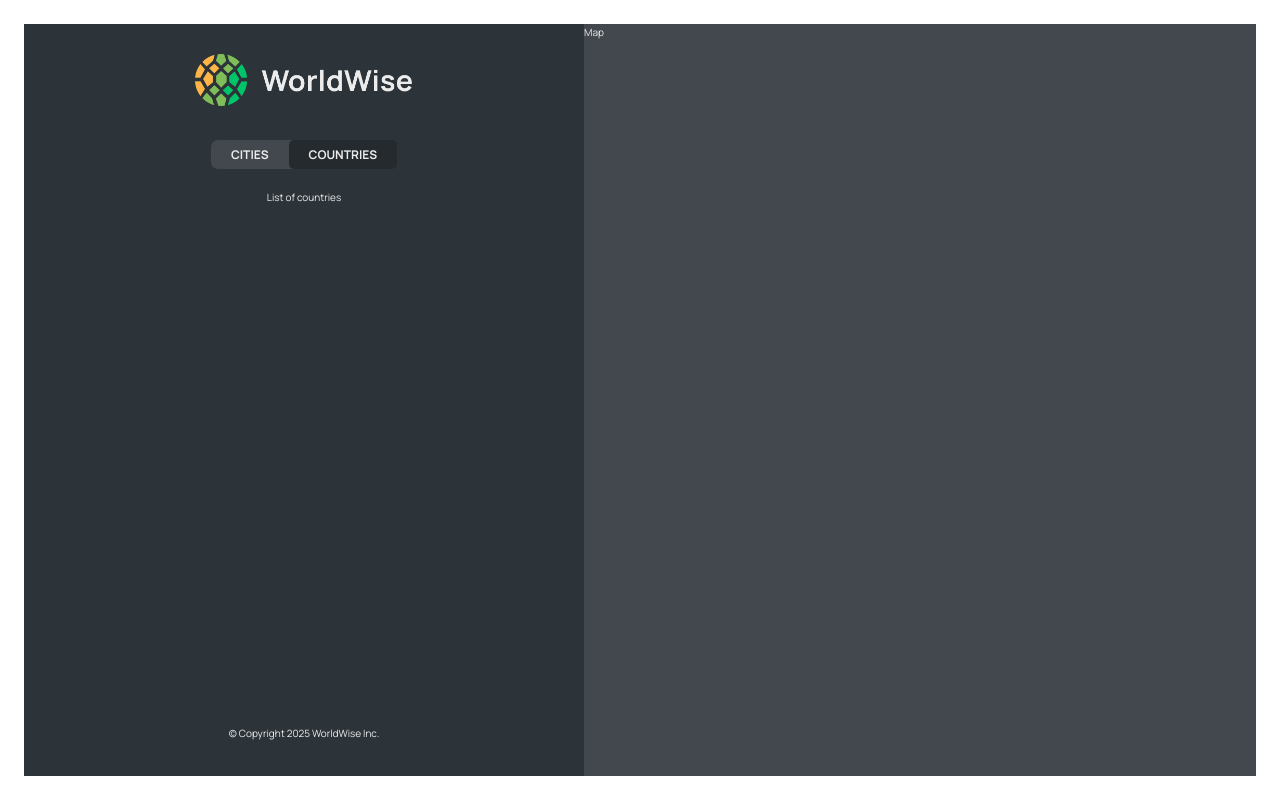
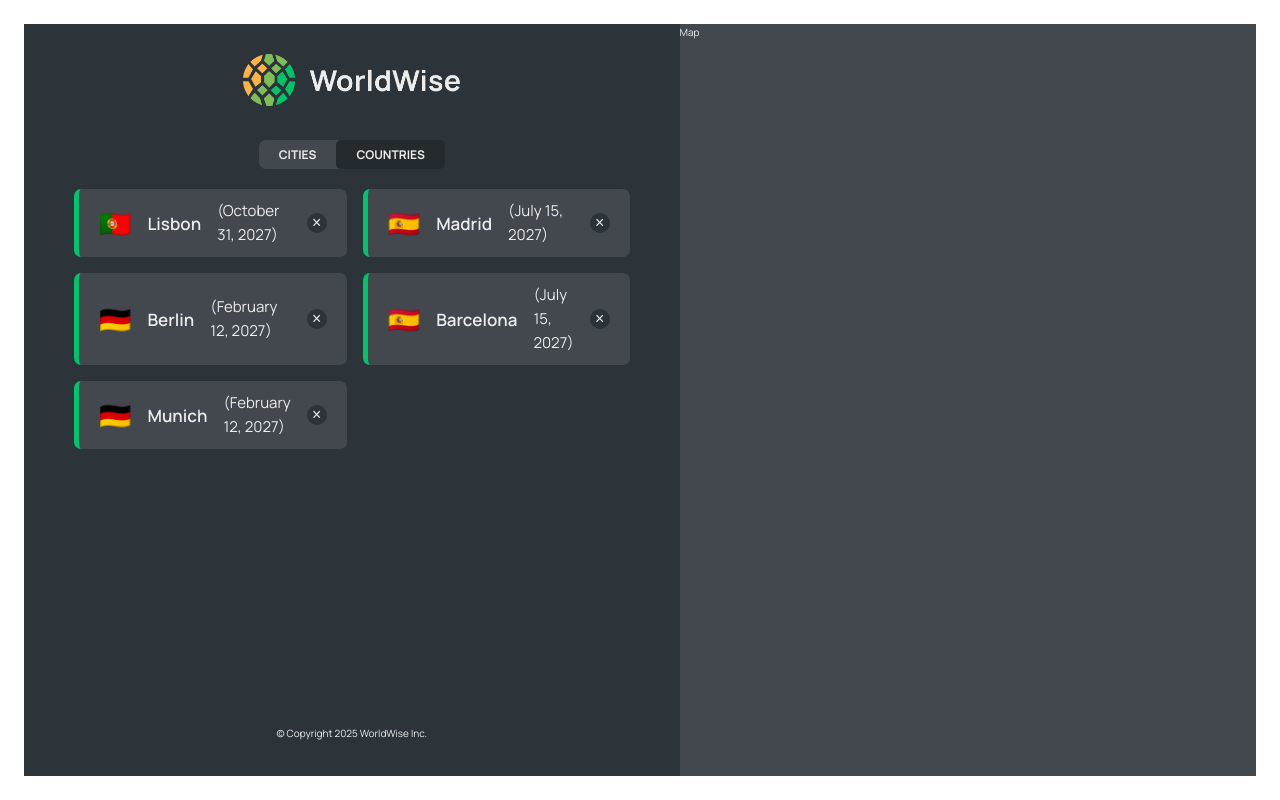
Before and after one commit to PrathamTandon1507/WorldWise, a React (Vite) app: page /app/countries in a window 1280 px wide. Built offline with nearby package versions, Linux system fonts and the light colour scheme; data requests are answered from the project's data file.

Commit message:
Made city and country list

```diff
--- a/data/cities.json
+++ b/data/cities.json
@@ -35,6 +35,30 @@
         "lng": 13.376933665713324
       },
       "id": 98443197
+    },
+    {
+      "cityName": "Barcelona",
+      "country": "Spain",
+      "emoji": "🇪🇸",
+      "date": "2027-07-15T08:22:53.976Z",
+      "notes": "",
+      "position": {
+        "lat": 40.46635901755316,
+        "lng": -3.7133789062500004
+      },
+      "id": 121333
+    },
+    {
+      "cityName": "Munich",
+      "country": "Germany",
+      "emoji": "🇩🇪",
+      "date": "2027-02-12T09:24:11.863Z",
+      "notes": "Amazing 😃",
+      "position": {
+        "lat": 52.53586782505711,
+        "lng": 13.376933665713324
+      },
+      "id": 1313197
     }
   ]
 }
--- a/package.json
+++ b/package.json
@@ -7,9 +7,11 @@
     "dev": "vite",
     "build": "vite build",
     "lint": "eslint . --ext js,jsx --report-unused-disable-directives --max-warnings 0",
-    "preview": "vite preview"
+    "preview": "vite preview",
+    "server": "json-server --watch data/cities.json --port 9000"
   },
   "dependencies": {
+    "json-server": "^1.0.0-beta.3",
     "react": "^18.2.0",
     "react-dom": "^18.2.0",
     "react-router-dom": "^6.29.0"
--- a/src/App.jsx
+++ b/src/App.jsx
@@ -1,13 +1,36 @@
+import { useEffect, useState } from "react";
 import { BrowserRouter, Routes, Route } from "react-router-dom";
+
 import Product from "./pages/Product";
 import Homepage from "./pages/Homepage";
 import Pricing from "./pages/Pricing";
 import PageNotFound from "./pages/PageNotFound";
 import AppLayout from "./pages/AppLayout";
 import Login from "./pages/Login";
+import CityList from "./Components/components/CityList";
+import CountryList from "./Components/components/CountryList";
 // import styles from "./PageNav.module.css";
 
 function App() {
+  const [cities, setCities] = useState([]);
+  const [isLoading, setIsLoading] = useState(false);
+
+  const URL = "http://localhost:9000";
+  useEffect(function () {
+    async function fetchCities() {
+      try {
+        setIsLoading(true);
+        const res = await fetch(`${URL}/cities`);
+        const data = await res.json();
+        setCities(data);
+      } catch {
+        alert("Error loading data!");
+      } finally {
+        setIsLoading(false);
+      }
+    }
+    fetchCities();
+  }, []);
   return (
     <BrowserRouter>
       <Routes>
@@ -15,10 +38,19 @@
         <Route path="product" element={<Product />} />
         <Route path="pricing" element={<Pricing />} />
         <Route path="app" element={<AppLayout />}>
-          <Route index element={<p>List of cities</p>} />{" "}
+          <Route
+            index
+            element={<CityList cities={cities} isLoading={isLoading} />}
+          />
           {/* By default if only app is opne then cities list will be showcased*/}
-          <Route path="cities" element={<p>List of cities</p>} />
-          <Route path="countries" element={<p>List of countries</p>} />
+          <Route
+            path="cities"
+            element={<CityList cities={cities} isLoading={isLoading} />}
+          />
+          <Route
+            path="countries"
+            element={<CountryList cities={cities} isLoading={isLoading} />}
+          />
           <Route path="form" element={<p>Form</p>} />
         </Route>
         <Route path="/login" element={<Login />} />
--- /dev/null
+++ b/src/Components/components/CityItem.jsx
@@ -0,0 +1,23 @@
+// import PropTypes from "prop-types"; // Import PropTypes
+import styles from "./CityItem.module.css";
+/* eslint-disable react/prop-types */
+const formatDate = (date) =>
+  new Intl.DateTimeFormat("en", {
+    day: "numeric",
+    month: "long",
+    year: "numeric",
+  }).format(new Date(date));
+
+function CityItem({ city }) {
+  const { cityName, emoji, date } = city;
+  return (
+    <li className={styles.cityItem}>
+      <span className={styles.emoji}>{emoji}</span>
+      <h3 className={styles.name}>{cityName}</h3>
+      <time className={styles.date}>({formatDate(date)})</time>
+      <button className={styles.deleteBtn}>&times;</button>
+    </li>
+  );
+}
+
+export default CityItem;
--- /dev/null
+++ b/src/Components/components/CityList.jsx
@@ -0,0 +1,28 @@
+import Spinner from "./Spinner";
+import styles from "./CityList.module.css";
+import CityItem from "./CityItem";
+import PropTypes from "prop-types"; // Import PropTypes
+import Message from "./Message";
+/* eslint-disable react/prop-types */
+
+function CityList({ cities, isLoading }) {
+  if (isLoading) return <Spinner />;
+
+  if (!cities.length)
+    return (
+      <Message message="Add your first city by clicking on a city on the map!" />
+    );
+  return (
+    <ul className={styles.cityList}>
+      {cities.map((city) => (
+        <CityItem city={city} key={city.id} />
+      ))}
+    </ul>
+  );
+}
+CityList.propTypes = {
+  cities: PropTypes.array.isRequired, // cities should be an array and is required
+  isLoading: PropTypes.bool.isRequired, // isLoading should be a boolean and is required
+};
+
+export default CityList;
--- /dev/null
+++ b/src/Components/components/CountryList.jsx
@@ -0,0 +1,28 @@
+import Spinner from "./Spinner";
+import styles from "./CountryList.module.css";
+import CityItem from "./CityItem";
+import PropTypes from "prop-types"; // Import PropTypes
+import Message from "./Message";
+/* eslint-disable react/prop-types */
+
+function CountryList({ cities, isLoading }) {
+  if (isLoading) return <Spinner />;
+
+  if (!cities.length)
+    return (
+      <Message message="Add your first city by clicking on a city on the map!" />
+    );
+  return (
+    <ul className={styles.countryList}>
+      {cities.map((city) => (
+        <CityItem city={city} key={city.id} />
+      ))}
+    </ul>
+  );
+}
+CountryList.propTypes = {
+  cities: PropTypes.array.isRequired, // cities should be an array and is required
+  isLoading: PropTypes.bool.isRequired, // isLoading should be a boolean and is required
+};
+
+export default CountryList;
--- a/src/Components/components/Message.jsx
+++ b/src/Components/components/Message.jsx
@@ -1,4 +1,5 @@
 import styles from "./Message.module.css";
+/* eslint-disable react/prop-types */
 
 function Message({ message }) {
   return (
--- a/src/main.jsx
+++ b/src/main.jsx
@@ -2,6 +2,7 @@
 import ReactDOM from "react-dom/client";
 import App from "./App.jsx";
 import "./index.css";
+/* eslint-disable react/prop-types */
 
 ReactDOM.createRoot(document.getElementById("root")).render(
   <React.StrictMode>
```
Also changed, not shown: 2 other files (tests, documents, lock files or other folders).
